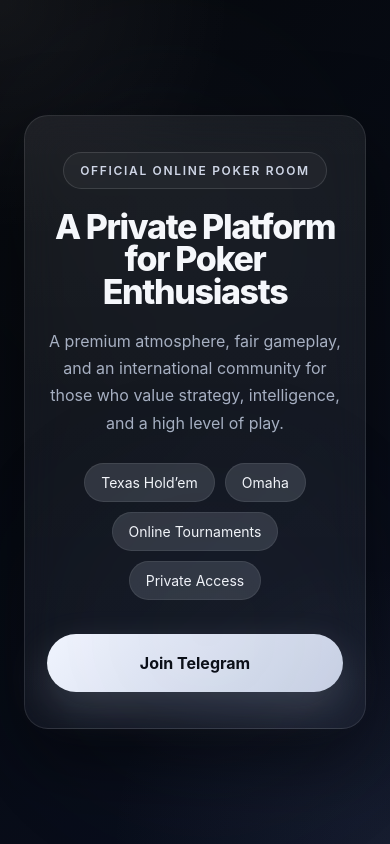
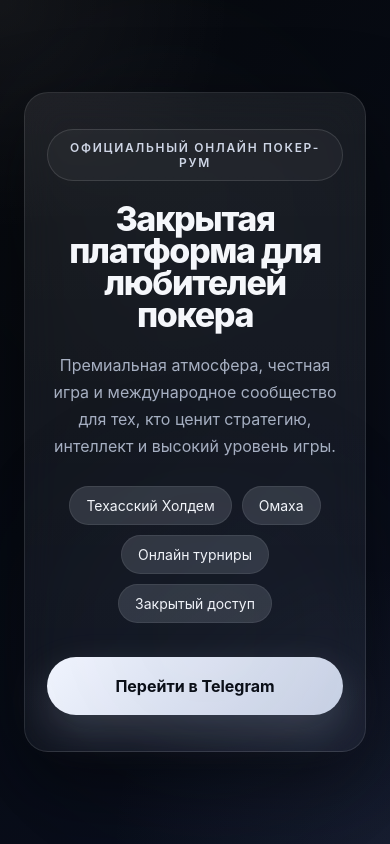
Before and after one commit to plapost/q, a plain HTML site: page index.html in a window 390 px wide. Drawn offline with Linux system fonts and the light colour scheme.

Commit message:
Update index.html

```diff
--- a/index.html
+++ b/index.html
@@ -1,5 +1,5 @@
 <!DOCTYPE html>
-<html lang="en">
+<html lang="ru">
 <head>
 
 <!-- Meta Pixel Code -->
@@ -13,26 +13,26 @@
 s.parentNode.insertBefore(t,s)}(window, document,'script',
 'https://connect.facebook.net/en_US/fbevents.js');
 
-fbq('init', '926283723562438');
+fbq('init', '1601513984482919');
 fbq('track', 'PageView');
 </script>
 
 <noscript>
 <img height="1" width="1" style="display:none"
-src="https://www.facebook.com/tr?id=926283723562438&ev=PageView&noscript=1"/>
+src="https://www.facebook.com/tr?id=1601513984482919&ev=PageView&noscript=1"/>
 </noscript>
 <!-- End Meta Pixel Code -->
 
 <meta charset="UTF-8">
 <meta name="viewport" content="width=device-width, initial-scale=1.0">
 
-<title>Official Online Poker Room</title>
+<title>Официальный онлайн покер-рум</title>
 
 <meta name="description"
-content="A private platform for players who value strategy, intelligence, and a high level of play." />
+content="Закрытая платформа для игроков, которые ценят стратегию, интеллект и высокий уровень игры." />
 
 <style>
-
+/* стили без изменений */
 :root{
 --bg:#05070b;
 --bg2:#0b1020;
@@ -45,21 +45,15 @@
 --shadow:0 30px 80px rgba(0,0,0,0.55);
 }
 
-*{
-box-sizing:border-box;
-margin:0;
-padding:0;
-}
+*{box-sizing:border-box;margin:0;padding:0;}
 
 body{
 font-family:Inter,Arial,sans-serif;
 color:var(--text);
-
 background:
 radial-gradient(circle at top left, rgba(255,255,255,0.06), transparent 25%),
 radial-gradient(circle at bottom right, rgba(130,150,190,0.10), transparent 30%),
 linear-gradient(135deg,var(--bg) 0%,#070b14 45%,var(--bg2) 100%);
-
 display:flex;
 align-items:center;
 justify-content:center;
@@ -79,84 +73,53 @@
 }
 
 body::before{
-width:260px;
-height:260px;
-top:8%;
-left:8%;
+width:260px;height:260px;top:8%;left:8%;
 background:rgba(180,190,220,0.10);
 }
 
 body::after{
-width:320px;
-height:320px;
-bottom:6%;
-right:6%;
+width:320px;height:320px;bottom:6%;right:6%;
 background:rgba(90,120,180,0.12);
 }
 
 .hero{
-width:100%;
-max-width:880px;
-
+width:100%;max-width:880px;
 border:1px solid var(--stroke);
-
-background:
-linear-gradient(180deg, rgba(255,255,255,0.07), rgba(255,255,255,0.04));
-
+background:linear-gradient(180deg, rgba(255,255,255,0.07), rgba(255,255,255,0.04));
 backdrop-filter:blur(18px);
-
 border-radius:32px;
-
 box-shadow:var(--shadow);
-
 padding:56px 42px;
-
 text-align:center;
 }
 
 .label{
 display:inline-block;
 padding:10px 16px;
-
 border-radius:999px;
-
 border:1px solid rgba(255,255,255,0.12);
-
 background:rgba(255,255,255,0.04);
-
 color:var(--accent);
-
 font-size:12px;
 font-weight:600;
-
 letter-spacing:0.14em;
-
 text-transform:uppercase;
-
 margin-bottom:22px;
 }
 
 h1{
 font-size:clamp(34px,6vw,64px);
-
 line-height:0.95;
-
 letter-spacing:-0.04em;
-
 font-weight:800;
-
 margin-bottom:20px;
 }
 
 .subtitle{
 max-width:680px;
-
 margin:0 auto 26px;
-
 color:var(--muted);
-
 font-size:18px;
-
 line-height:1.7;
 }
 
@@ -165,50 +128,33 @@
 justify-content:center;
 flex-wrap:wrap;
 gap:10px;
-
 margin-bottom:34px;
 }
 
 .meta span{
 padding:10px 16px;
-
 border-radius:999px;
-
 background:var(--accent-soft);
-
 border:1px solid rgba(255,255,255,0.08);
-
 color:var(--text);
-
 font-size:14px;
 }
 
 .btn{
-
 display:inline-flex;
 align-items:center;
 justify-content:center;
-
 min-width:240px;
 height:58px;
-
 padding:0 28px;
-
 border-radius:999px;
-
 text-decoration:none;
-
 font-weight:700;
 font-size:16px;
-
 color:#0a0d14;
-
 background:linear-gradient(135deg,#f3f6ff 0%,#c8d1e4 100%);
-
 box-shadow:0 16px 40px rgba(200,209,228,0.20);
-
 transition:0.25s ease;
-
 cursor:pointer;
 }
 
@@ -218,23 +164,10 @@
 }
 
 @media (max-width:640px){
-
-.hero{
-padding:36px 22px;
-border-radius:24px;
+.hero{padding:36px 22px;border-radius:24px;}
+.subtitle{font-size:16px;}
+.btn{width:100%;min-width:unset;}
 }
-
-.subtitle{
-font-size:16px;
-}
-
-.btn{
-width:100%;
-min-width:unset;
-}
-
-}
-
 </style>
 </head>
 
@@ -243,23 +176,23 @@
 <section class="hero">
 
 <div class="label">
-Official Online Poker Room
+Официальный онлайн покер-рум
 </div>
 
 <h1>
-A Private Platform for Poker Enthusiasts
+Закрытая платформа для любителей покера
 </h1>
 
 <p class="subtitle">
-A premium atmosphere, fair gameplay, and an international community for those
-who value strategy, intelligence, and a high level of play.
+Премиальная атмосфера, честная игра и международное сообщество для тех,
+кто ценит стратегию, интеллект и высокий уровень игры.
 </p>
 
 <div class="meta">
-<span>Texas Hold’em</span>
-<span>Omaha</span>
-<span>Online Tournaments</span>
-<span>Private Access</span>
+<span>Техасский Холдем</span>
+<span>Омаха</span>
+<span>Онлайн турниры</span>
+<span>Закрытый доступ</span>
 </div>
 
 <a id="telegramBtn"
@@ -268,7 +201,7 @@
 target="_blank"
 rel="noopener noreferrer">
 
-Join Telegram
+Перейти в Telegram
 
 </a>
 
```
